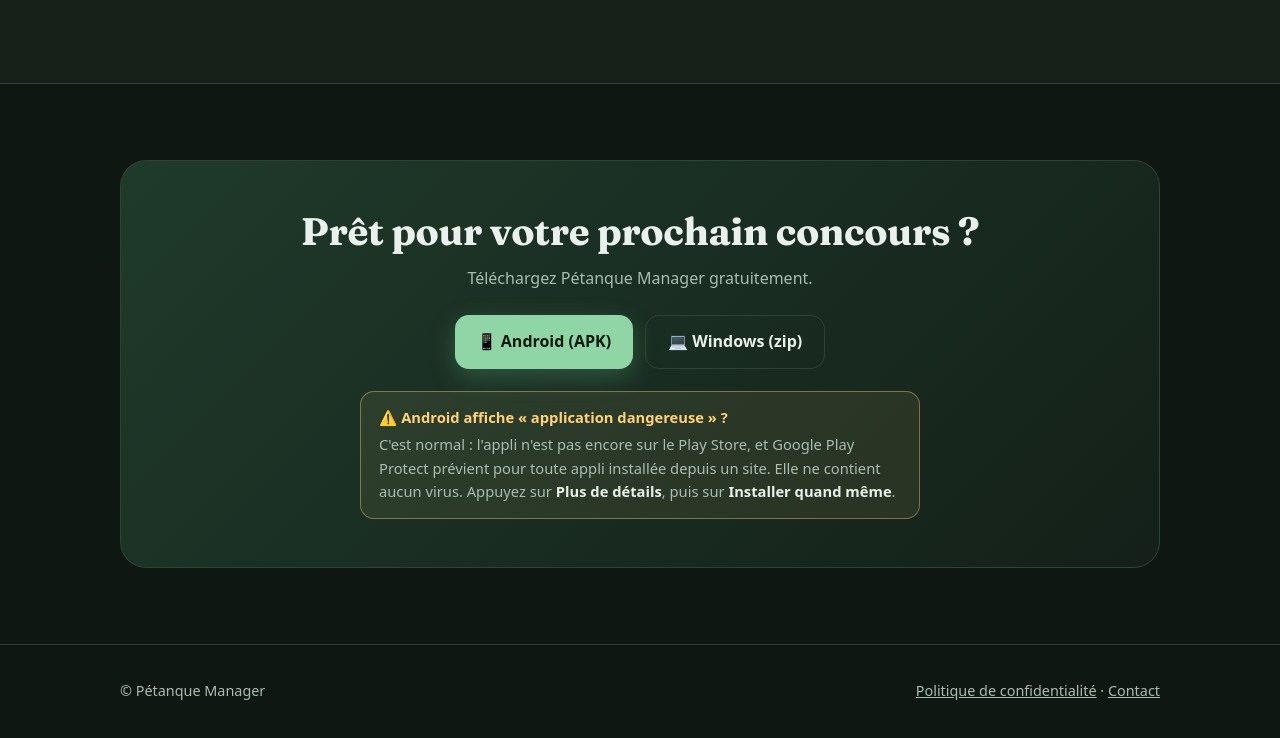
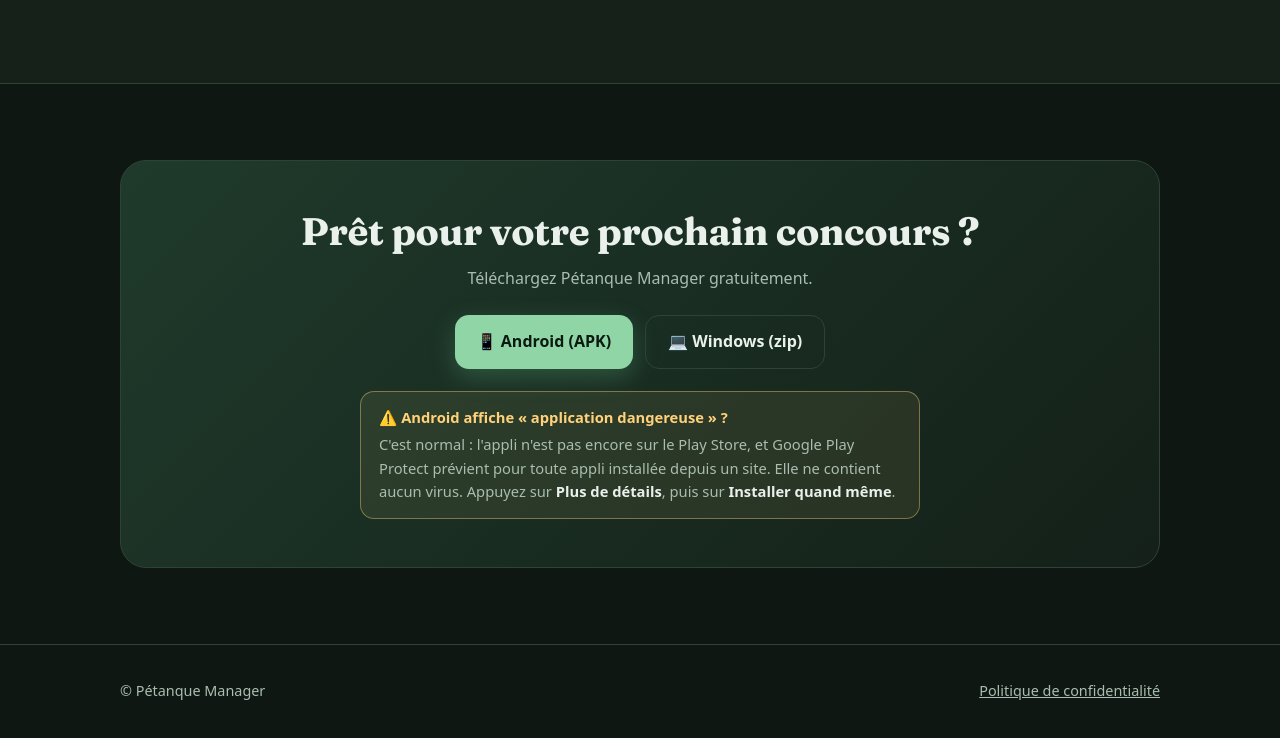
Before and after one commit to Rilleycorps/Petanque-Manager, a plain HTML site: page index.html in a window 1280 px wide. Shown: the part 4956-5694 px from the top of the page. Drawn offline with Linux system fonts and the light colour scheme.

Commit message:
Update index.html

```diff
--- a/index.html
+++ b/index.html
@@ -198,7 +198,7 @@
 <footer>
   <div class="wrap">
     <span>© Pétanque Manager</span>
-    <span><a href="confidentialite.html">Politique de confidentialité</a> · <a href="mailto:VOTRE-EMAIL@exemple.fr">Contact</a></span>
+    <span><a href="confidentialite.html">Politique de confidentialité</a>
   </div>
 </footer>
 
```
